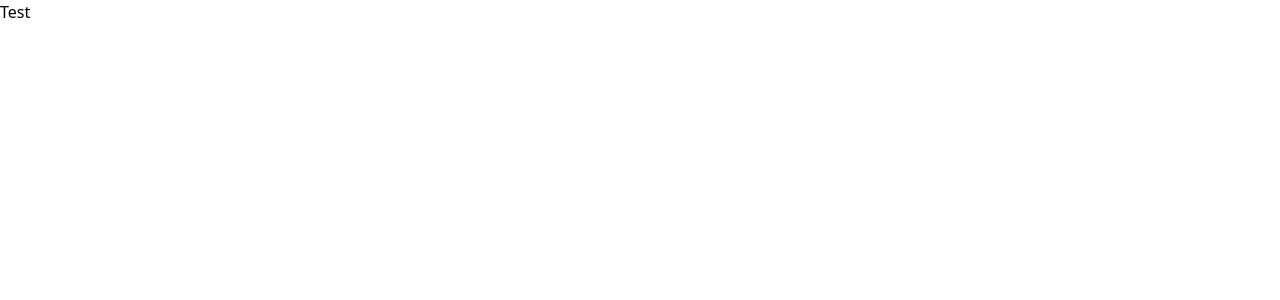
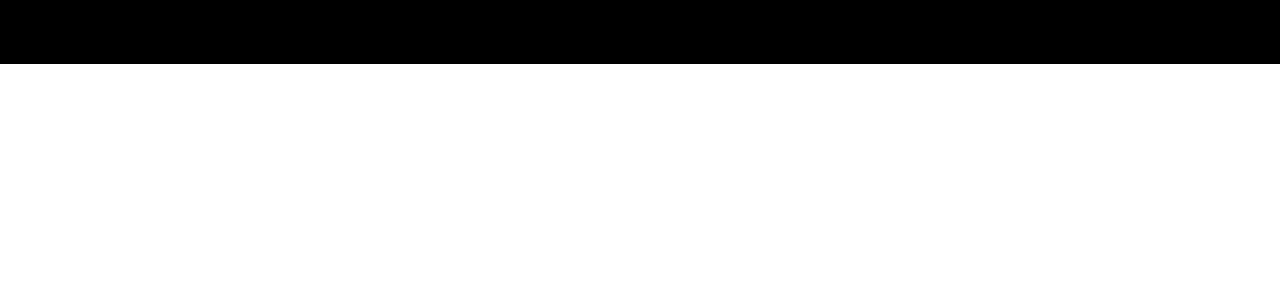
Before and after one commit to BCCheungGit/sarahblog, a React (Create React App) app: page / in a window 1280 px wide. Shown: the top 300 px of the page. Built offline with nearby package versions, Linux system fonts and the light colour scheme.

Commit message:
started work on navbar

```diff
--- a/package.json
+++ b/package.json
@@ -8,6 +8,7 @@
     "@testing-library/user-event": "^13.5.0",
     "react": "^18.2.0",
     "react-dom": "^18.2.0",
+    "react-router-dom": "^6.22.0",
     "react-scripts": "5.0.1",
     "web-vitals": "^2.1.4"
   },
--- a/src/App.js
+++ b/src/App.js
@@ -1,11 +1,26 @@
 
-
+import React from 'react';
+import NavBar from './components/NavBar';
+import {
+  BrowserRouter as Router,
+  Routes,
+  Route,
+} from 'react-router-dom';
+import Home from './components/pages/Home';
+import Blogs from './components/pages/Blogs';
+import Contact from './components/pages/Contact';
 
 function App() {
   return (
-    <div className='relative z-0 bg-white'>
-      <h1 className='text-black'>Test</h1>
-    </div>
+    <Router>
+      <NavBar />
+      <Routes>
+        <Route exact path="/" element={<Home />} />
+        <Route path="/blogs" element={<Blogs /> } />
+        <Route path="/contact" element={<Contact />} />
+
+      </Routes>
+    </Router>
   );
 }
 
--- /dev/null
+++ b/src/components/NavBar.jsx
@@ -0,0 +1,22 @@
+import React, {useEffect, useState} from "react";
+
+import { Link } from "react-router-dom";
+import { styles } from "../styles";
+
+
+export default function NavBar() {
+    const [toggle, setToggle] = useState(false);
+    const [active, setActive] = useState("");
+
+    return (
+
+            <nav className={`${styles.paddingX} w-full flexitems-center py-5 fixed top-0 z-20 bg-black`}>
+                <div className="w-full flex justify-between items-center max-w-7xl mx-auto">
+                    <p>Item 1</p>
+                    <p>Item 2</p>
+                </div>
+            </nav>
+
+
+    )
+}
--- /dev/null
+++ b/src/components/pages/Blogs.jsx
@@ -0,0 +1,7 @@
+import React from "react";
+
+export default function Blogs() {
+    return (
+        <p>Blogs</p>
+    )
+}
--- /dev/null
+++ b/src/components/pages/Contact.jsx
@@ -0,0 +1,7 @@
+import React from "react";
+
+export default function Contact() {
+    return (
+        <p>Contact</p>
+    )
+}
--- /dev/null
+++ b/src/components/pages/Home.jsx
@@ -0,0 +1,8 @@
+import React from "react";
+
+
+export default function Home() {
+    return (
+        <p>Home</p>
+    )
+}
--- a/src/index.css
+++ b/src/index.css
@@ -1,3 +1,13 @@
 @tailwind base;
 @tailwind components;
 @tailwind utilities;
+
+
+* {
+  margin: 0;
+  padding: 0;
+  box-sizing: border-box;
+  font-family: "Poppins", sans-serif;
+  scroll-behavior: smooth;
+  color-scheme: light;
+}
--- /dev/null
+++ b/src/styles.js
@@ -0,0 +1,9 @@
+const styles = {
+    paddingX: "sm:px-16 px-6",
+    paddingY: "sm:px-16 px-6",
+    padding: "sm:px-16 px-6 sm:py-16 py-10",
+
+}
+
+
+export {styles};
```
Also changed, not shown: 1 other file (tests, documents, lock files or other folders).
